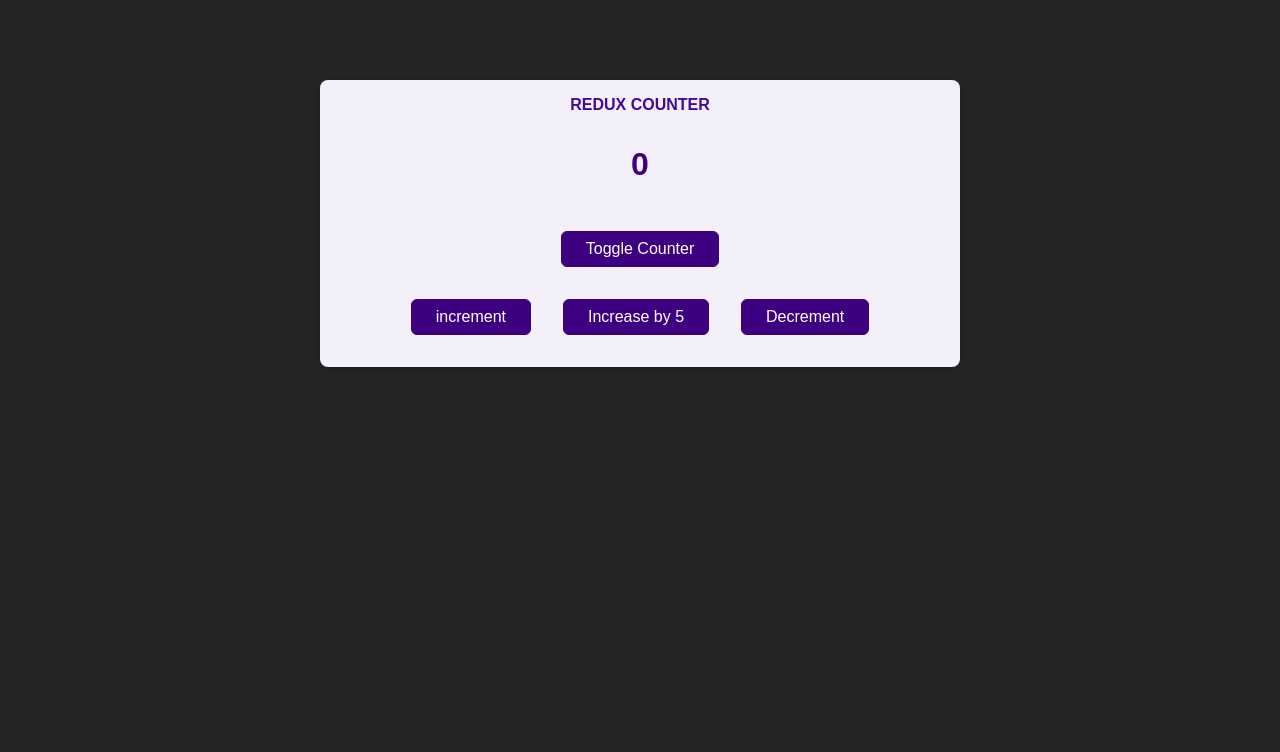
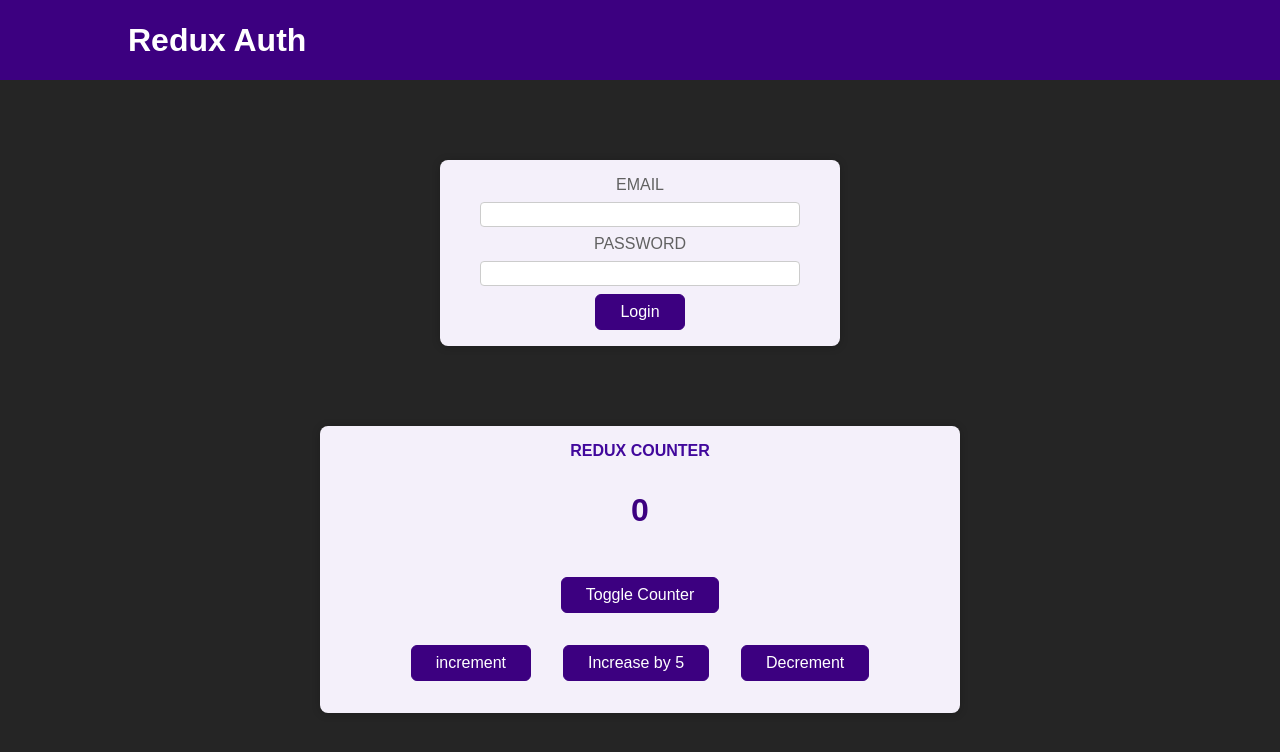
Before and after one commit to varikuppalavinod/Expense-Tracker, a React (Create React App) app: page / in a window 1280 px wide. Shown: the top 752 px of the page. Built offline with nearby package versions, Linux system fonts and the light colour scheme.

Commit message:
reduxtoolkit

```diff
--- a/src/App.js
+++ b/src/App.js
@@ -1,9 +1,20 @@
+import {Fragment} from "react"
 import Counter from './components/Counter';
-
+import Header from "./components/Header";
+import Auth from "./components/Auth"
+import UserProfile from "./components/UserProfile"
+import {useSelector} from "react-redux"
 
 function App() {
+  const isAuth=useSelector(state=>state.auth.isAuthenticated)
+  console.log(isAuth)
   return (
+    <Fragment>
+    <Header/>
+   {!isAuth&&<Auth/>}
+   {isAuth&& <UserProfile/>}
     <Counter />
+    </Fragment>
   );
 }
 
--- a/src/components/Auth.js
+++ b/src/components/Auth.js
@@ -1,10 +1,17 @@
 import classes from './Auth.module.css';
+import {useDispatch} from "react-redux";
+import {authActions} from "../store/auth"
+const Auth = () => {
+    const dispatch=useDispatch();
 
-const Auth = () => {
+    const submithandler=(event)=>{
+       event.preventDefault()
+      dispatch(authActions.login());
+    }
   return (
     <main className={classes.auth}>
       <section>
-        <form>
+        <form onSubmit={submithandler}>
           <div className={classes.control}>
             <label htmlFor='email'>Email</label>
             <input type='email' id='email' />
--- a/src/components/Counter.js
+++ b/src/components/Counter.js
@@ -1,11 +1,11 @@
 import classes from './Counter.module.css';
 import {useSelector,useDispatch} from "react-redux";
-import {counterActions} from "../store/index"
+import {counterActions} from "../store/counter"
 
 
 const Counter = () => {
- const counter=useSelector((state)=>state.counter)
- const show=useSelector((state)=>state.showCounter)
+ const counter=useSelector((state)=>state.counter.counter)
+ const show=useSelector((state)=>state.counter.showCounter)
  const dispatch=useDispatch()
 
   const incrementhandler=()=>{
--- a/src/components/Header.js
+++ b/src/components/Header.js
@@ -1,10 +1,19 @@
+
+import {useSelector,useDispatch} from "react-redux"
 import classes from './Header.module.css';
+import{authActions} from "../store/auth"
 
 const Header = () => {
+
+    const isAuth=useSelector(state=>state.auth.isAuthenticated);
+    const dispatch=useDispatch()
+    const logouthandler=()=>{
+     dispatch(authActions.logout())
+    }
   return (
     <header className={classes.header}>
       <h1>Redux Auth</h1>
-      <nav>
+     {isAuth&& <nav>
         <ul>
           <li>
             <a href='/'>My Products</a>
@@ -13,10 +22,10 @@
             <a href='/'>My Sales</a>
           </li>
           <li>
-            <button>Logout</button>
+            <button onClick={logouthandler}>Logout</button>
           </li>
         </ul>
-      </nav>
+      </nav> }
     </header>
   );
 };
--- /dev/null
+++ b/src/store/auth.js
@@ -0,0 +1,20 @@
+import {createSlice} from "@reduxjs/toolkit"
+
+const initialAuthstate={
+    isAuthenticated:false
+}
+const authSlice=createSlice({
+  name:"authentication",
+  initialState:initialAuthstate,
+  reducers:{
+      login(state){
+          state.isAuthenticated=true;
+      },
+      logout(state){
+          state.isAuthenticated=false;
+      },
+  }
+
+})
+export const authActions=authSlice.actions;
+export default authSlice.reducer;
--- /dev/null
+++ b/src/store/counter.js
@@ -0,0 +1,26 @@
+import {createSlice } from "@reduxjs/toolkit"
+
+const initialcounterState={counter:0,showCounter:true};
+
+const counterSlice= createSlice({
+  name:"counter",
+  initialState:initialcounterState,
+  reducers:{
+    increment(state){
+        state.counter++
+    },
+    decrement(state){
+        state.counter--
+    },
+    increase(state,action){
+        state.counter=state.counter+action.payload;
+    },
+    toggleCounter(state){
+        state.showCounter=!state.showCounter;
+    },
+  }
+
+})
+export const counterActions=counterSlice.actions;
+
+export default counterSlice.reducer;
--- a/src/store/index.js
+++ b/src/store/index.js
@@ -1,33 +1,14 @@
 
 
 //import { createStore } from "redux";
-import {createSlice,configureStore} from "@reduxjs/toolkit"
-
-const initialState={counter:0,showCounter:true};
-
-const counterSlice= createSlice({
-  name:"counter",
-  initialState,
-  reducers:{
-    increment(state){
-        state.counter++
-    },
-    decrement(state){
-        state.counter--
-    },
-    increase(state,action){
-        state.counter=state.counter+action.payload;
-    },
-    toggleCounter(state){
-        state.showCounter=!state.showCounter;
-    },
-  }
-
-})
+import {configureStore} from "@reduxjs/toolkit"
+import counterReducer from "./counter"
+import authReducer from "./auth"
 
 
 const store=configureStore({
-    reducer:counterSlice.reducer
+    reducer:{counter:counterReducer,auth:authReducer}
 });
-export const counterActions=counterSlice.actions;
+
+
 export default store
```
